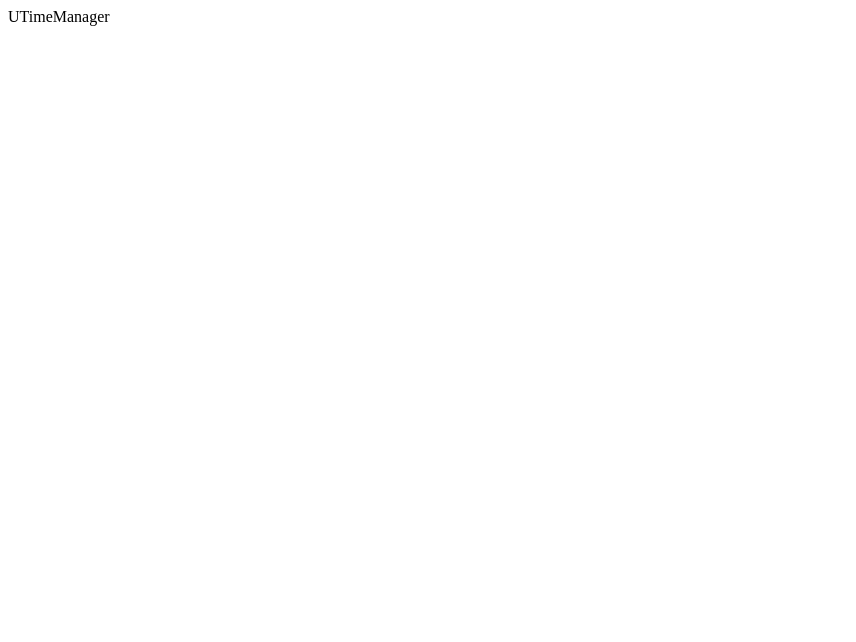
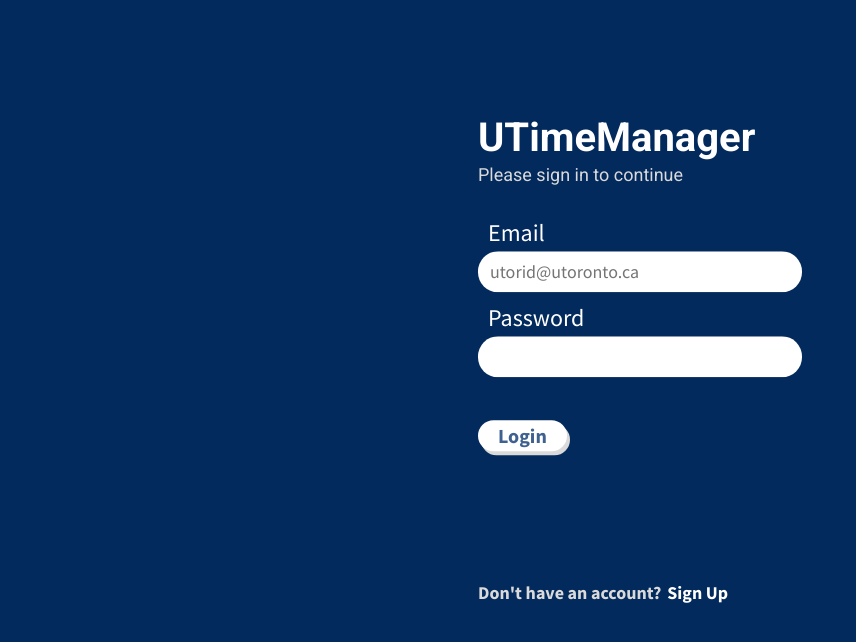
Before and after one commit to utmgdsc/UTimeManager, a React (Create React App) app in the folder client/: page / in a window 1280 px wide. Shown: the top 642 px of the page, without its empty margins (0-856 px from the left). Built offline with nearby package versions, Linux system fonts and the light colour scheme.

Commit message:
Add routing b/w login and register

```diff
--- a/client/src/App.js
+++ b/client/src/App.js
@@ -1,7 +1,17 @@
 import React from "react";
+import { Routes, Route } from "react-router-dom";
+import LoginPage from "./pages/LoginPage/LoginPage.js";
+import SignUpPage from "./pages/SignUpPage/SignUpPage.js";
 
 const App = () => {
-  return <div>UTimeManager</div>;
+  return (
+    <div>
+      <Routes>
+        <Route path="/" element={<LoginPage />} />
+        <Route path="signup" element={<SignUpPage />} />
+      </Routes>
+    </div>
+  );
 };
 
 export default App;
--- a/client/src/index.js
+++ b/client/src/index.js
@@ -3,10 +3,13 @@ import ReactDOM from "react-dom";
 import "./index.css";
 import App from "./App";
 import reportWebVitals from "./reportWebVitals";
+import { BrowserRouter as Router } from "react-router-dom";
 
 ReactDOM.render(
   <React.StrictMode>
-    <App />
+    <Router>
+      <App />
+    </Router>
   </React.StrictMode>,
   document.getElementById("root")
 );
--- a/client/src/pages/LoginPage/LoginPage.js
+++ b/client/src/pages/LoginPage/LoginPage.js
@@ -6,10 +6,16 @@ import {
 } from "../../components/ThemeText/ThemeText.js";
 import { CredentialsButton } from "../../components/CredentialsButton/CredentialsButton.js";
 import { DescriptiveTextButton } from "../../components/DescriptiveTextButton/DescriptiveTextButton.js";
+import { useNavigate } from "react-router-dom";
 
 import "./LoginPage.css";
 
 const LoginPage = () => {
+  const navigate = useNavigate();
+  const routeToSignUp = () => {
+    navigate("signup");
+  };
+
   useEffect(() => {
     document.body.style.background = "#032A5C";
   });
@@ -28,7 +34,11 @@ const LoginPage = () => {
         <CredentialsButton data="Login" />
       </div>
       <div style={{ marginTop: "40%" }}>
-        <DescriptiveTextButton desc="Don't have an account?" data=" Sign Up" />
+        <DescriptiveTextButton
+          desc="Don't have an account?"
+          data=" Sign Up"
+          onClick={routeToSignUp}
+        />
       </div>
     </div>
   );
--- a/client/src/pages/SignUpPage/SignUpPage.js
+++ b/client/src/pages/SignUpPage/SignUpPage.js
@@ -6,9 +6,16 @@ import {
 } from "../../components/ThemeText/ThemeText.js";
 import { CredentialsButton } from "../../components/CredentialsButton/CredentialsButton.js";
 import { DescriptiveTextButton } from "../../components/DescriptiveTextButton/DescriptiveTextButton.js";
+import { useNavigate } from "react-router-dom";
+
 import "./SignUpPage.css";
 
 const SignUpPage = () => {
+  const navigate = useNavigate();
+  const routeToLogin = () => {
+    navigate("/");
+  };
+
   useEffect(() => {
     document.body.style.background = "#032A5C";
   });
@@ -30,6 +37,7 @@ const SignUpPage = () => {
         <DescriptiveTextButton
           desc="Already have an account?"
           data=" Sign In"
+          onClick={routeToLogin}
         />
       </div>
     </div>
```
